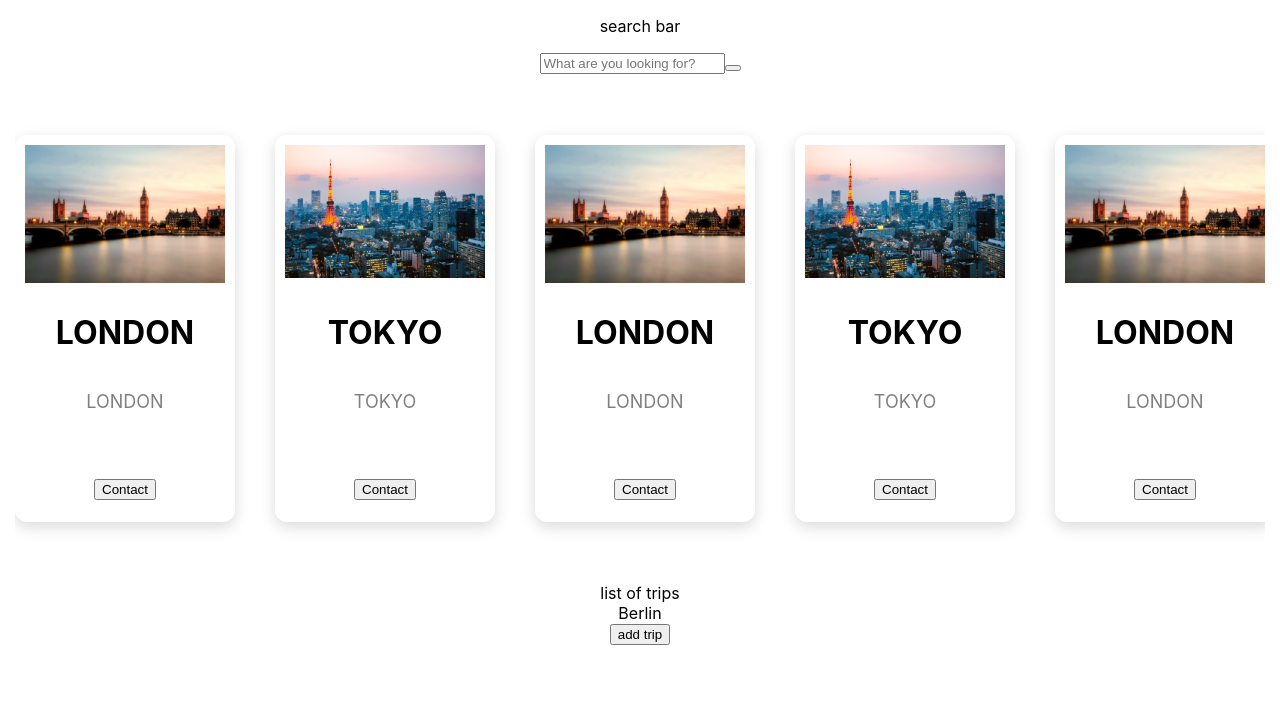
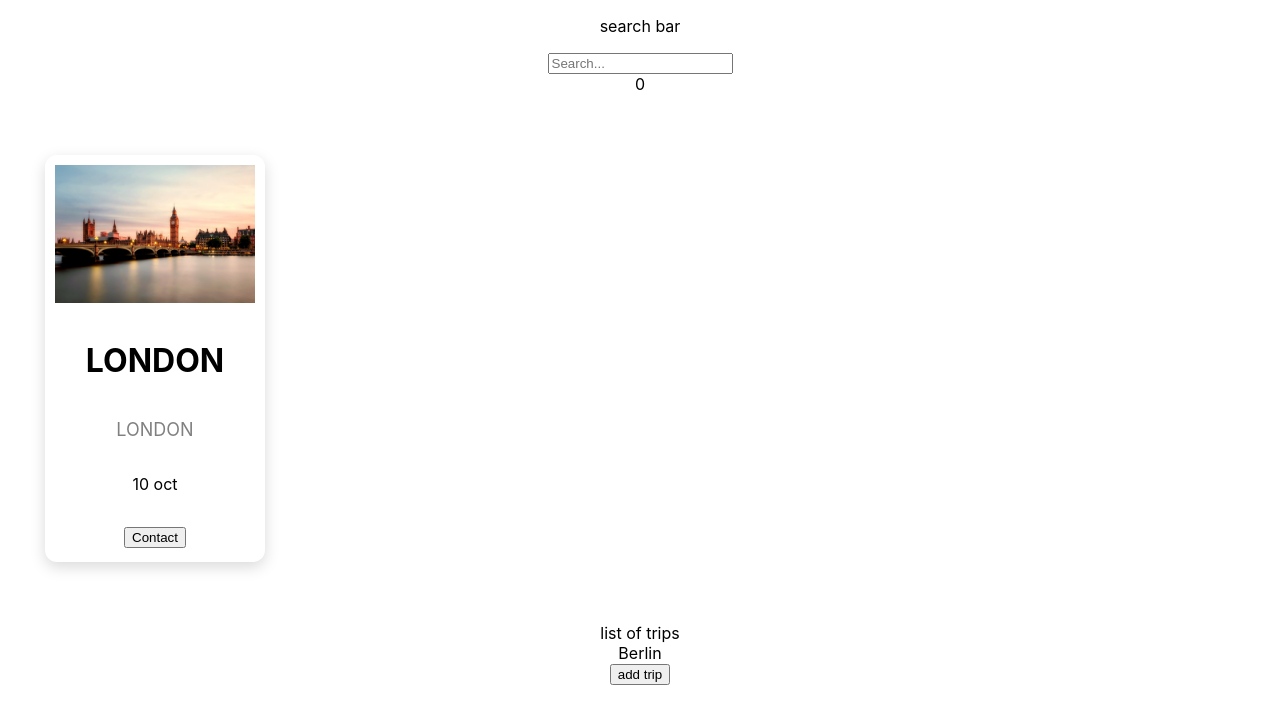
Before and after one commit to FanniMalevych/trips-forecast, a React (Create React App) app: page / in a window 1280 px wide. Shown: the top 724 px of the page. Built offline with nearby package versions, Linux system fonts and the light colour scheme.

Commit message:
added trip context

```diff
--- a/package.json
+++ b/package.json
@@ -3,6 +3,11 @@
   "version": "0.1.0",
   "private": true,
   "dependencies": {
+    "@fortawesome/fontawesome-svg-core": "^6.5.1",
+    "@fortawesome/free-brands-svg-icons": "^6.5.1",
+    "@fortawesome/free-regular-svg-icons": "^6.5.1",
+    "@fortawesome/free-solid-svg-icons": "^6.5.1",
+    "@fortawesome/react-fontawesome": "^0.2.0",
     "@testing-library/jest-dom": "^5.17.0",
     "@testing-library/react": "^13.4.0",
     "@testing-library/user-event": "^13.5.0",
--- a/src/App.js
+++ b/src/App.js
@@ -1,30 +1,21 @@
 import './App.css';
-import { useState } from 'react';
+import { useState, useContext } from 'react';
 import Modal from './Components/Modal';
 import Card from './Components/Card';
-import { TripContext } from './Context';
+import TripProvider, {TripContext} from './Context';
 import SearchBar from './Components/SearchBar';
+import CardsContainer from './Components/CardContainer';
 
 function App() {
   const [openModal, setOpenModal] = useState(false)
 
-
   return (
-    <TripContext.Provider>
+    <TripProvider>
     <div className="App">
       <p>search bar</p>
       <SearchBar />
-      <div className='card-container'>
-      <ul className="cards">
-        <Card city='london'/>
-      <Card city='tokyo'/>
-      <Card city='london'/>
-      <Card city='tokyo'/>
-      <Card city='london'/>
-      <Card city='tokyo'/>
-      <Card city='london'/>
-      <Card city='kyiv'/>
-      </ul></div>
+
+      <CardsContainer />
 
       <div>
         <div>list of trips
@@ -33,7 +24,7 @@ function App() {
        {openModal && <Modal closeModal={setOpenModal}/>}
 
     </div>
-    </TripContext.Provider>
+    </TripProvider>
   );
 }
 
--- a/src/Components/Card/index.js
+++ b/src/Components/Card/index.js
@@ -8,6 +8,8 @@ import paris from '../../Assets/paris.jpeg'
 import stockholm from '../../Assets/stockholm.jpeg'
 
 import './index.css'
+import { useContext } from 'react'
+import { TripContext } from '../../Context'
 
 const Card = ({city, startDate, endDate}) => {
     const cities = {london, tokyo, barcelona, berlin, kyiv, milan, paris, stockholm}
--- /dev/null
+++ b/src/Components/CardContainer/index.css
@@ -0,0 +1,13 @@
+.card-container {
+    max-width: 60%;
+    padding: 0 15px;
+    margin: 0 10px;
+}
+
+.cards {
+  display: flex;
+  padding: 25px 0px;
+  list-style: none;
+  overflow-x: scroll;
+  scroll-snap-type: x mandatory;
+}
--- a/src/Components/CardContainer/index.js
+++ b/src/Components/CardContainer/index.js
@@ -0,0 +1,23 @@
+import { useContext } from 'react'
+import Card from '../Card'
+import './index.css'
+import { TripContext } from '../../Context'
+
+
+const CardsContainer = () => {
+
+const value = useContext(TripContext)
+
+console.log(value);
+
+
+    return (
+        <div className='card-container'>
+      <ul className="cards">
+        {value.map(trip => <Card city={trip.city} endDate={trip.endDate} startDate={trip.startDate} />)}
+      </ul>
+      </div>
+    )
+}
+
+export default CardsContainer
--- /dev/null
+++ b/src/Components/SearchBar/index.css
@@ -0,0 +1,32 @@
+.icons-container {
+    position: absolute;
+    top: 11px;
+    right: -25px;
+    width: 35px;
+    height: 35px;
+    overflow: hidden;
+  }
+
+  .icon-search {
+    position: relative;
+    top: 5px;
+    left: 8px;
+    width: 50%;
+    height: 50%;
+    opacity: 1;
+    border-radius: 50%;
+    border: 3px solid red;
+
+    &:after {
+      content: "";
+      position: absolute;
+      bottom: -9px;
+      right: -2px;
+      width: 4px;
+      border-radius: 3px;
+      transform: rotate(-45deg);
+      height: 10px;
+      /* background-color: mix($cornflower-blue, white, 35%);
+    } */
+}
+  }
--- a/src/Components/SearchBar/index.js
+++ b/src/Components/SearchBar/index.js
@@ -1,13 +1,23 @@
+import { FontAwesomeIcon } from "@fortawesome/react-fontawesome"
+
 const SearchBar = () => {
     return (
-        <div class="wrap">
-   <div class="search">
-      <input type="text" class="searchTerm" placeholder="What are you looking for?" />
-      <button type="submit" class="searchButton">
-        <i class="fa fa-search"></i>
-     </button>
-   </div>
+//         <div class="wrap">
+//    <div class="search">
+//       <input type="text" class="searchTerm" placeholder="What are you looking for?" />
+//       {/* <button type="submit" class="searchButton"> */}
+
+//         <FontAwesomeIcon icon="fa-solid fa-magnifying-glass" />
+//      {/* </button> */}
+//    </div>
+// </div>
+<>
+<input type="text" placeholder="Search..." class="field" />
+<div class="icons-container">
+  <div class="icon-search"> 0   </div>
+
 </div>
+</>
     )
 }
 
--- a/src/Context/index.js
+++ b/src/Context/index.js
@@ -2,12 +2,18 @@ import { createContext, useState } from "react";
 
 export const TripContext = createContext()
 
-// const TripProvider = ({children}) => {
-//     const [city, setCity] = useState()
-//     return (
-//         <TripContext.Provider
-//         value={city}>
-//             {children}
-//         </TripContext.Provider>
-//     )
-// }
+const TripProvider = ({children}) => {
+    // const [city, setCity] = useState('london')
+    // const [startDate, setStartDate] = useState('10 oct')
+    // const [endDate, setEndDate] = useState('12 oct')
+    // const [isSelected, setIsSelected] = useState(false)
+    const [trip, setTrip] = useState({city: 'london', startDate: '10 oct', endDate: '12 oct', isSelected: false})
+    return (
+        <TripContext.Provider
+        value={[trip]}>
+            {children}
+        </TripContext.Provider>
+    )
+}
+
+export default TripProvider
```
Also changed, not shown: 1 other file (tests, documents, lock files or other folders).
